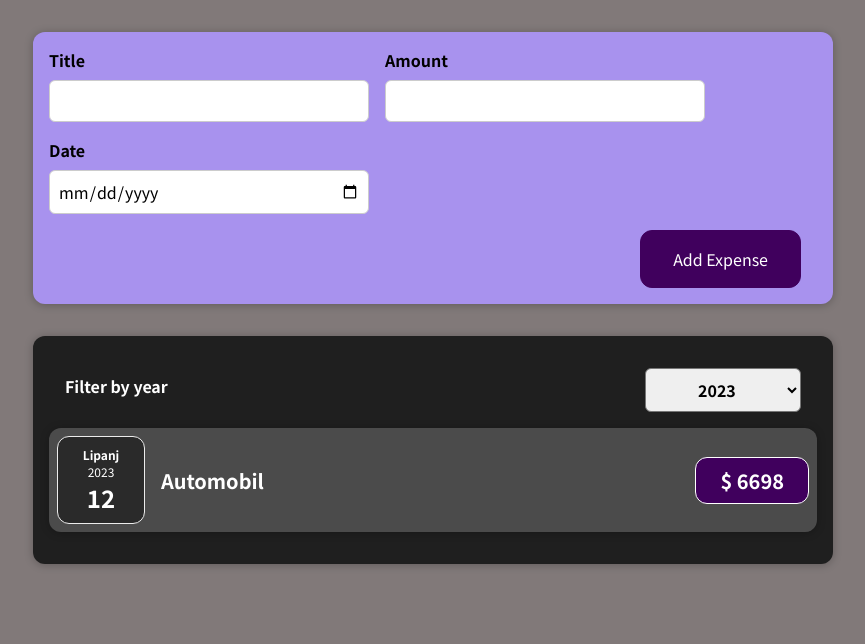
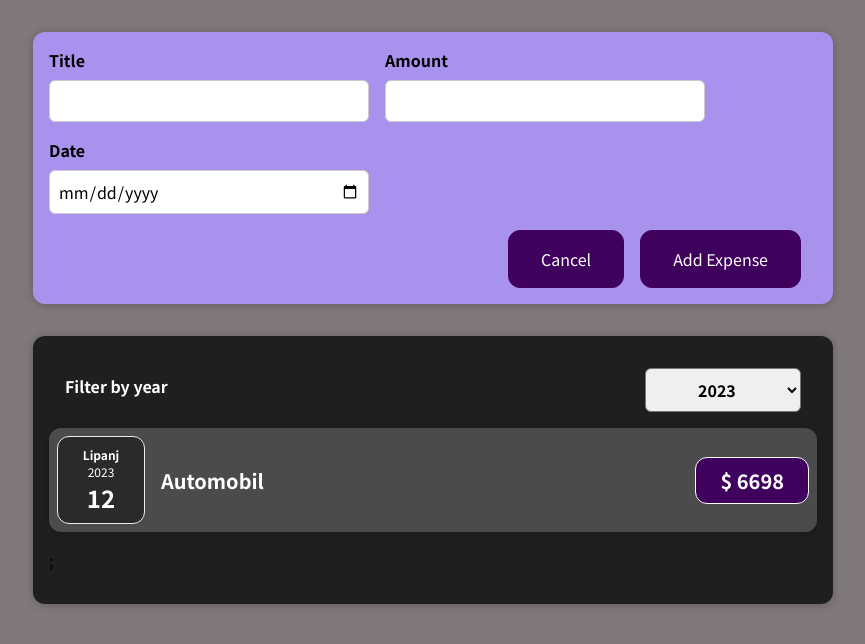
Before and after one commit to mmarkovi3g/react-complete-guide, a React (Create React App) app: page / in a window 1280 px wide. Both pictures are taken after a click on the button "Add Expense". Shown: the top 644 px of the page, without its empty margins (207-1072 px from the left). Built offline with nearby package versions, Linux system fonts and the light colour scheme.

Commit message:
some changes

```diff
--- a/src/components/Expenses/ExpenseItem.js
+++ b/src/components/Expenses/ExpenseItem.js
@@ -8,6 +8,7 @@
 
   const [title, setTitle] = useState(props.title);
   return (
+    <li>
       <Card className="expense-item">
         <ExpenseDate date={props.date} />
         <div className="expense-item__description">
@@ -15,6 +16,7 @@
           <div className="expense-item__price">$ {props.amount}</div>
         </div>
       </Card>
+    </li>
   );
 }; //podatke iz objekata koje smo kreirali u app.js zatim povezujemo unutar naše komponente
 // i to na sljedeći način {props.nazivAtributa}
--- a/src/components/Expenses/Expenses.js
+++ b/src/components/Expenses/Expenses.js
@@ -1,7 +1,7 @@
-import ExpenseItem from "./ExpenseItem";
 import "./Expenses.css";
 import Card from "../UI/Card";
 import ExpensesFilter from "./ExpensesFilter";
+import ExpensesList from "./ExpensesList";
 import React, { useState } from "react";
 
 const Expenses = (props) => {
@@ -15,18 +15,6 @@
     return expense.date.getFullYear().toString() === filteredYear;
   });
 
-  let expensesContent = <p>No Expenses Found!</p>;
-  if (filteredExpenses.length > 0) {
-    expensesContent = filteredExpenses.map((expense) => (
-      <ExpenseItem
-        key={expense.id}
-        title={expense.title}
-        amount={expense.amount}
-        date={expense.date}
-      />
-    ));
-  }
-
   return (
     <div>
       <Card className="expenses">
@@ -34,7 +22,7 @@
           selected={filteredYear}
           onSaveSelectedYear={SaveSelectedYearHandler}
         />
-        {expensesContent}
+        <ExpensesList expenses={filteredExpenses} />
       </Card>
     </div>
   );
--- /dev/null
+++ b/src/components/Expenses/ExpensesList.css
@@ -0,0 +1,9 @@
+.expenses-list {
+  list-style: none;
+  padding: 0;
+}
+
+.expenses-list__fallback {
+  color: white;
+  text-align: center;
+}
--- /dev/null
+++ b/src/components/Expenses/ExpensesList.js
@@ -0,0 +1,24 @@
+import "./ExpensesList.css";
+import ExpenseItem from "./ExpenseItem";
+
+const ExpensesList = (props) => {
+  if (props.expenses.length === 0) {
+    return <h2 className="expenses-list__fallback">No Results!</h2>;
+  }
+
+  return (
+    <ul className="expenses-list">
+      {props.expenses.map((expense) => (
+        <ExpenseItem
+          key={expense.id}
+          title={expense.title}
+          amount={expense.amount}
+          date={expense.date}
+        />
+      ))}
+      ;
+    </ul>
+  );
+};
+
+export default ExpensesList;
--- a/src/components/NewExpense/ExpenseForm.js
+++ b/src/components/NewExpense/ExpenseForm.js
@@ -80,6 +80,9 @@
         </div>
       </div>
       <div className="new-expense__actions">
+        <button type="button" onClick={props.onStopEditing}>
+          Cancel
+        </button>
         <button type="submit">Add Expense</button>
       </div>
     </form>
--- a/src/components/NewExpense/NewExpense.js
+++ b/src/components/NewExpense/NewExpense.js
@@ -1,6 +1,7 @@
 import React from "react";
 import "./NewExpense.css";
 import ExpenseForm from "./ExpenseForm";
+import { useState } from "react";
 
 const NewExpense = (props) => {
   const saveExpenseDataHandler = (enteredExpenseData) => {
@@ -12,9 +13,24 @@
     props.onAddExpense(expenseData);
   };
 
+  const [isEditing, setIsEditing] = useState(false);
+  const startEditingHandler = (isEditing) => {
+    setIsEditing(true);
+  };
+
+  const stopEditingHandler = (isEditing) => {
+    setIsEditing(false);
+  };
+
   return (
     <div className="new-expense">
-      <ExpenseForm onSaveExpenseData={saveExpenseDataHandler} />
+      {!isEditing && <button onClick={startEditingHandler}>Add Expense</button>}
+      {isEditing && (
+        <ExpenseForm
+          onSaveExpenseData={saveExpenseDataHandler}
+          onStopEditing={stopEditingHandler}
+        />
+      )}
     </div>
   );
 };
```
Lines whose indentation alone changed are shown as unchanged.
